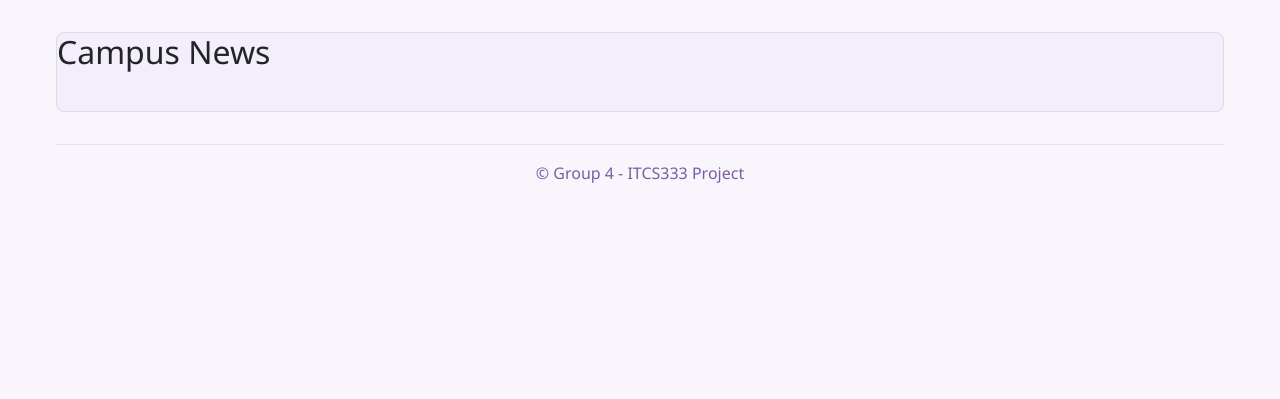
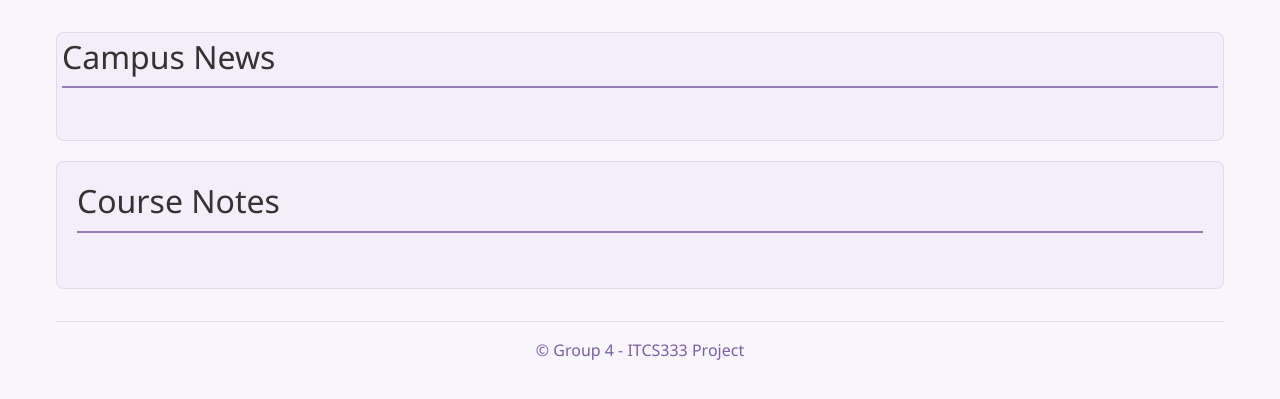
Before and after one commit to gmohamme4/Itcs333-project4, a PHP site: page / in a window 1280 px wide. Shown: the part 126-525 px from the top of the page. Run offline with PHP 8.4, Linux system fonts and the light colour scheme.

Commit message:
notes grid added

```diff
--- a/index.css
+++ b/index.css
@@ -37,11 +37,21 @@
 /* News container with scrolling feature */
 .news-container {
   max-height: 70vh;
+  margin-bottom: 20px;
+  padding: 5px;
   overflow-y: auto;
   padding-right: 5px;
   border-radius: 8px;
   background-color: rgba(150, 123, 182, 0.05);
   border: 1px solid rgba(150, 123, 182, 0.2);
+}
+
+.news-container h2 {
+  color: #333;
+  margin-bottom: 15px;
+  font-weight: 500;
+  border-bottom: 2px solid #967bb6;
+  padding-bottom: 10px;
 }
 
 /* News grid layout */
@@ -132,3 +142,53 @@
   color: var(--primary-dark);
   border-top: 1px solid rgba(150, 123, 182, 0.2);
 }
+
+/* Styling for the notes container */
+.notes-container {
+  background-color: #f8f9fa;
+  padding: 20px;
+  margin-bottom: 30px;
+  border-radius: 8px;
+  background-color: rgba(150, 123, 182, 0.05);
+  border: 1px solid rgba(150, 123, 182, 0.2);
+}
+
+.notes-container h2 {
+  color: #333;
+  margin-bottom: 15px;
+  font-weight: 500;
+  border-bottom: 2px solid #967bb6;
+  padding-bottom: 10px;
+}
+
+/* Add scrollbar to notes grid */
+.notes-grid {
+  max-height: 400px; /* Set a fixed height to enable scrolling */
+  overflow-y: auto; /* Enable vertical scrolling */
+  padding: 10px 5px;
+}
+
+/* Custom scrollbar styling */
+.notes-grid::-webkit-scrollbar {
+  width: 8px;
+}
+
+.notes-grid::-webkit-scrollbar-track {
+  background: #f1f1f1;
+  border-radius: 10px;
+}
+
+.notes-grid::-webkit-scrollbar-thumb {
+  background: #888;
+  border-radius: 10px;
+}
+
+.notes-grid::-webkit-scrollbar-thumb:hover {
+  background: #555;
+}
+
+/* For Firefox */
+.notes-grid {
+  scrollbar-width: thin;
+  scrollbar-color: #888 #f1f1f1;
+}
--- a/index.html
+++ b/index.html
@@ -24,6 +24,15 @@
                     <!-- News will be added here by the user -->
                 </div>
             </div>
+
+            <div class="notes-container">
+                <h2>Course Notes</h2>
+                <div class="notes-grid" id="notes">
+                    <!-- display all the available notes -->
+                </div>
+            </div>
+
+
         </main>
 
         <footer class="main-footer">
```
Also changed, not shown: README.md.
